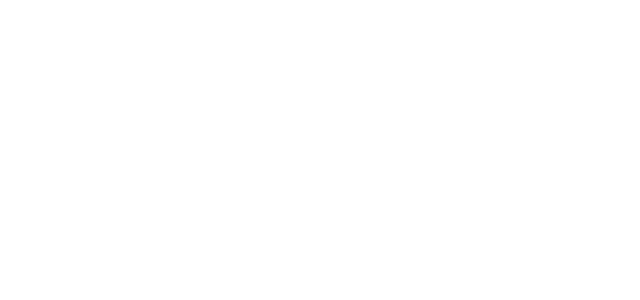
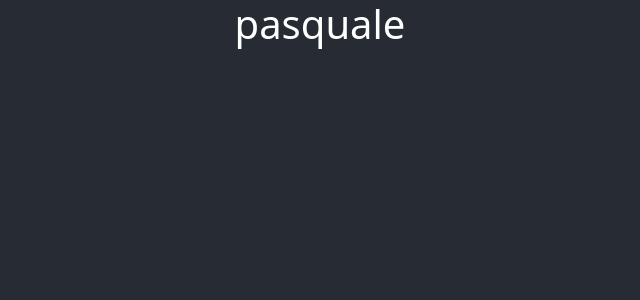
Before and after one commit to Pasquale-Raso/proj-html-vuejs, a Vue app: page / in a window 1280 px wide. Shown: the top 300 px of the page, without its empty margins (320-960 px from the left). Built offline with nearby package versions, Linux system fonts and the light colour scheme.

Commit message:
importo Bootstrap - creo component Header - creo Variabili scss color importate

```diff
--- a/package.json
+++ b/package.json
@@ -8,6 +8,7 @@
     "lint": "vue-cli-service lint"
   },
   "dependencies": {
+    "bootstrap": "^5.1.1",
     "core-js": "^3.6.5",
     "vue": "^2.6.11"
   },
--- a/src/App.vue
+++ b/src/App.vue
@@ -1,13 +1,19 @@
 <template>
-  <div id="app"></div>
+  <div id="app">
+    <Header />
+  </div>
 </template>
 
 <script>
+import Header from "@/components/Header.vue";
 export default {
   name: "App",
-  components: {},
+  components: {
+    Header: Header,
+  },
 };
 </script>
 
 <style lang="scss">
+@import "./sass/File.scss";
 </style>
--- /dev/null
+++ b/src/components/Header.vue
@@ -0,0 +1,18 @@
+<template>
+  <div class="box-header">
+    <h1 class="text-center">pasquale</h1>
+  </div>
+</template>
+
+<script>
+export default {
+  name: "Header",
+};
+</script>
+
+<style scoped lang="scss">
+@import "./src/sass/Variables.scss";
+.box-header {
+  color: $White-color;
+}
+</style>
--- /dev/null
+++ b/src/sass/File.scss
@@ -0,0 +1,4 @@
+@import "Variables";
+@import "~bootstrap/scss/bootstrap";
+@import "Generals";
+@import "Utils";
--- /dev/null
+++ b/src/sass/Generals.scss
@@ -0,0 +1,9 @@
+* {
+    margin: 0;
+    padding: 0;
+    box-sizing: border-box;
+  }
+
+  body {
+    background-color: $Charade-color;
+  }
--- /dev/null
+++ b/src/sass/Utils.scss
@@ -0,0 +1,4 @@
+.container {
+    max-width: 1500px;
+    margin: 0 auto;
+  }
--- /dev/null
+++ b/src/sass/Variables.scss
@@ -0,0 +1,5 @@
+$Charade-color: #272b34;
+$Mandy-color: #ea4a56;
+$White-color: #fefefe;
+$MidGray-color: #6b6b6c;
+$Bombay-color: #aeaeaf;
```
Also changed, not shown: 1 other file (tests, documents, lock files or other folders).
